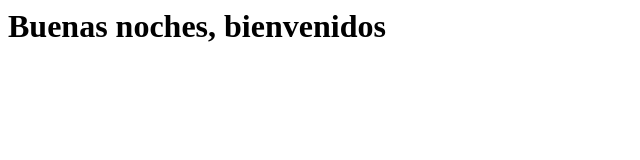
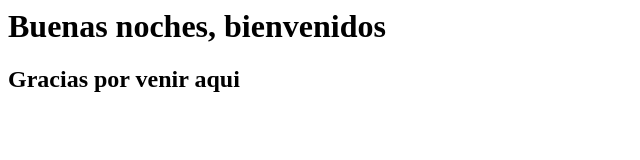
Before and after one commit to moli612/ejemplo, a plain HTML site: page index.html in a window 1280 px wide. Shown: the whole page, without its empty margins (0-640 px from the left). Drawn offline with Linux system fonts and the light colour scheme.

Commit message:
cambio 3

```diff
--- a/index.html
+++ b/index.html
@@ -4,3 +4,4 @@
     </head>
     <body>
         <h1>Buenas noches, bienvenidos</h1>
+        <h2>Gracias por venir aqui</h2>
```
